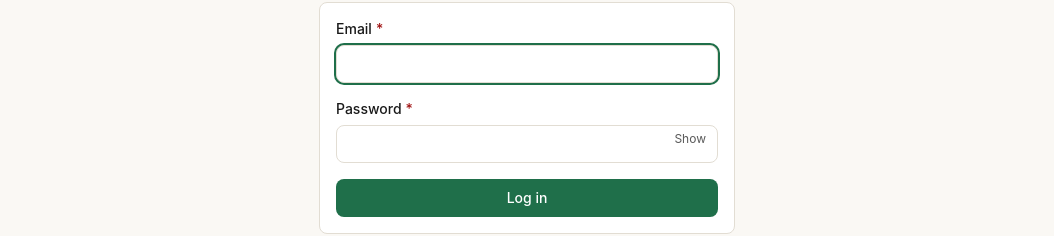
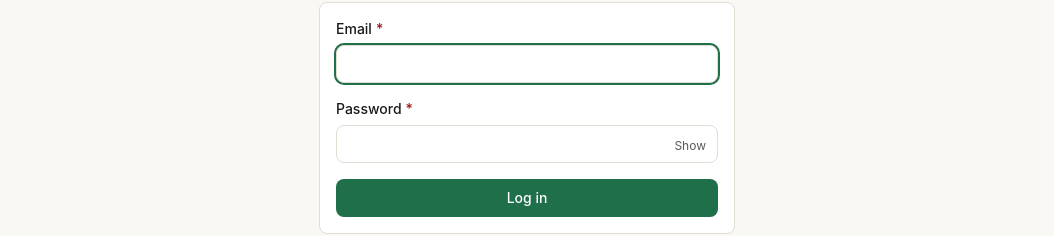
Before and after one commit to ubiadurrahman/Islamic-Guidence-platform, a React (Vite) app in the folder frontend/: page /login in a window 1280 px wide. Shown: the part 367-603 px from the top of the page, without its empty margins (113-1167 px from the left). Built offline with nearby package versions, Linux system fonts and the light colour scheme.

Commit message:
R6.2: fix password toggle alignment via Input rightAdornment

```diff
--- a/frontend/src/components/ui/Input.jsx
+++ b/frontend/src/components/ui/Input.jsx
@@ -1,21 +1,28 @@
 import { useId } from 'react';
 
-// Input — labelled text input with inline validation feedback.
+// Input — labelled text input with inline validation feedback and an
+// optional trailing adornment slot (e.g. show/hide password toggle).
 //
 // Props:
-//   label        string (required) — rendered as <label htmlFor={id}>
-//   error        string | undefined — shows below input in danger colour,
-//                sets aria-invalid + aria-describedby on the input
-//   hint         string | undefined — helper text shown only when no error
-//   required     boolean — adds red asterisk + aria-required
-//   id           string (optional) — auto-generated via useId if omitted
-//   ...rest      passed through to <input> (type, value, onChange, etc.)
+//   label          string (required) — rendered as <label htmlFor={id}>
+//   error          string | undefined — shows below input in danger colour,
+//                    sets aria-invalid + aria-describedby on the input
+//   hint           string | undefined — helper text shown only when no error
+//   required       boolean — adds red asterisk + aria-required
+//   id             string (optional) — auto-generated via useId if omitted
+//   rightAdornment ReactNode (optional) — rendered absolutely inside the
+//                    input's own box, vertically centred on the right.
+//                    The input reserves right padding when present so
+//                    typed text never overlaps the adornment.
+//   ...rest        passed through to <input> (type, value, onChange, etc.)
 //
 // Accessibility:
 //   - label is always present and associated
 //   - error is associated via aria-describedby and announced when field is focused
 //   - aria-invalid is set when error is present
 //   - required is announced by screen readers
+//   - rightAdornment is positioned visually only; interactive adornments
+//     (like a toggle button) must carry their own accessible name
 //
 // Usage:
 //   <Input label="Email" type="email" value={email} onChange={...} />
@@ -28,6 +35,7 @@ export default function Input({
   required = false,
   id: idProp,
   className = '',
+  rightAdornment,
   ...rest
 }) {
   const autoId = useId();
@@ -41,6 +49,8 @@ export default function Input({
     ? 'border-danger focus-visible:ring-danger'
     : 'border-border focus-visible:ring-accent';
 
+  const inputPaddingClass = rightAdornment ? 'pr-16' : '';
+
   return (
     <div className="flex flex-col gap-1.5">
       <label htmlFor={id} className="text-sm font-medium text-text">
@@ -51,21 +61,28 @@ export default function Input({
           </span>
         )}
       </label>
+      <div className="relative">
         <input
           id={id}
           className={
-          'rounded-base border bg-surface px-3 py-2 text-sm text-text ' +
+            'w-full rounded-base border bg-surface px-3 py-2 text-sm text-text ' +
             'placeholder:text-muted ' +
             'transition-colors ' +
             'focus:outline-none focus-visible:ring-2 ' +
             'disabled:opacity-60 disabled:cursor-not-allowed ' +
-          `${inputBorderClass} ${className}`
+            `${inputBorderClass} ${inputPaddingClass} ${className}`
           }
           required={required}
           aria-invalid={error ? 'true' : 'false'}
           aria-describedby={describedBy}
           {...rest}
         />
+        {rightAdornment && (
+          <div className="absolute right-3 top-1/2 -translate-y-1/2">
+            {rightAdornment}
+          </div>
+        )}
+      </div>
       {error && (
         <p id={errorId} className="text-xs text-danger">
           {error}
--- a/frontend/src/pages/LoginPage.jsx
+++ b/frontend/src/pages/LoginPage.jsx
@@ -95,7 +95,6 @@ export default function LoginPage() {
                 required
               />
 
-              <div className="relative">
               <Input
                 label="Password"
                 type={showPassword ? 'text' : 'password'}
@@ -105,16 +104,17 @@ export default function LoginPage() {
                 onChange={(e) => setPassword(e.target.value)}
                 error={fieldErrors.password}
                 required
-                />
+                rightAdornment={
                   <button
                     type="button"
                     onClick={() => setShowPassword((v) => !v)}
-                  className="absolute right-3 top-8 text-xs text-muted transition-colors hover:text-accent focus:outline-none focus-visible:ring-2 focus-visible:ring-accent"
+                    className="text-xs text-muted transition-colors hover:text-accent focus:outline-none focus-visible:ring-2 focus-visible:ring-accent"
                     aria-label={showPassword ? 'Hide password' : 'Show password'}
                   >
                     {showPassword ? 'Hide' : 'Show'}
                   </button>
-              </div>
+                }
+              />
 
               <Button type="submit" loading={submitting} disabled={submitting}>
                 {submitting ? 'Logging in…' : 'Log in'}
--- a/frontend/src/pages/RegisterPage.jsx
+++ b/frontend/src/pages/RegisterPage.jsx
@@ -116,7 +116,6 @@ export default function RegisterPage() {
                 required
               />
 
-              <div className="relative">
               <Input
                 label="Password"
                 type={showPassword ? 'text' : 'password'}
@@ -127,16 +126,17 @@ export default function RegisterPage() {
                 error={fieldErrors.password}
                 hint="At least 8 characters."
                 required
-                />
+                rightAdornment={
                   <button
                     type="button"
                     onClick={() => setShowPassword((v) => !v)}
-                  className="absolute right-3 top-8 text-xs text-muted transition-colors hover:text-accent focus:outline-none focus-visible:ring-2 focus-visible:ring-accent"
+                    className="text-xs text-muted transition-colors hover:text-accent focus:outline-none focus-visible:ring-2 focus-visible:ring-accent"
                     aria-label={showPassword ? 'Hide password' : 'Show password'}
                   >
                     {showPassword ? 'Hide' : 'Show'}
                   </button>
-              </div>
+                }
+              />
 
               <Button type="submit" loading={submitting} disabled={submitting}>
                 {submitting ? 'Creating account…' : 'Create account'}
```
Lines whose indentation alone changed are shown as unchanged.
